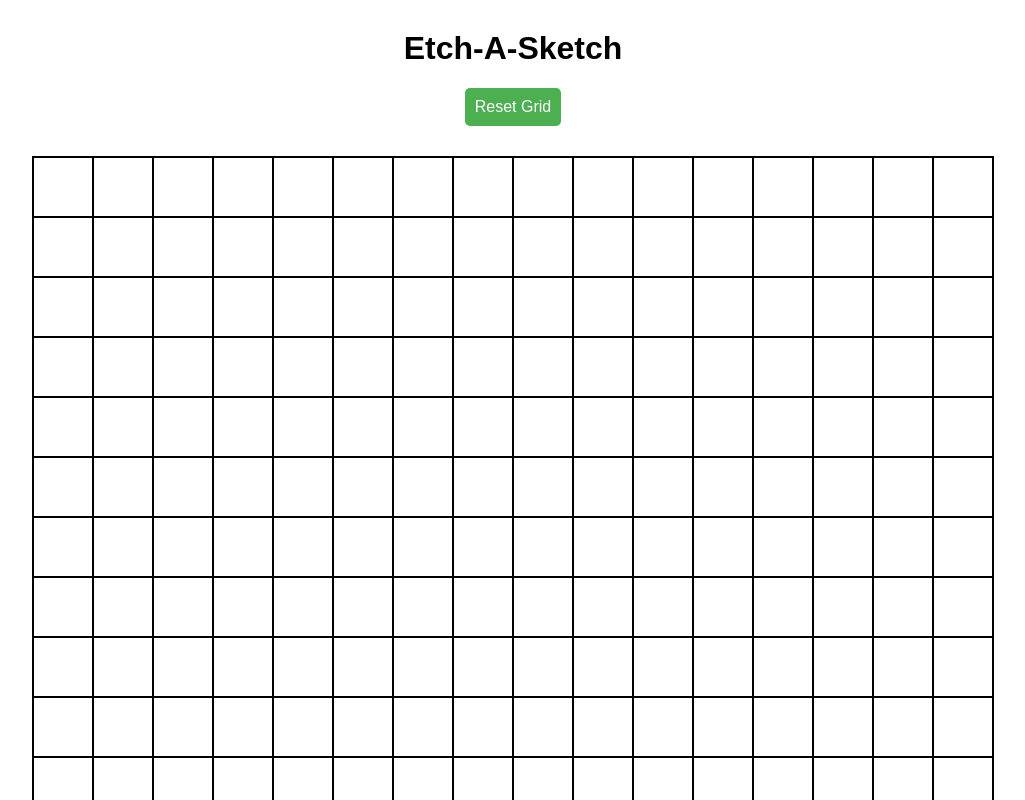
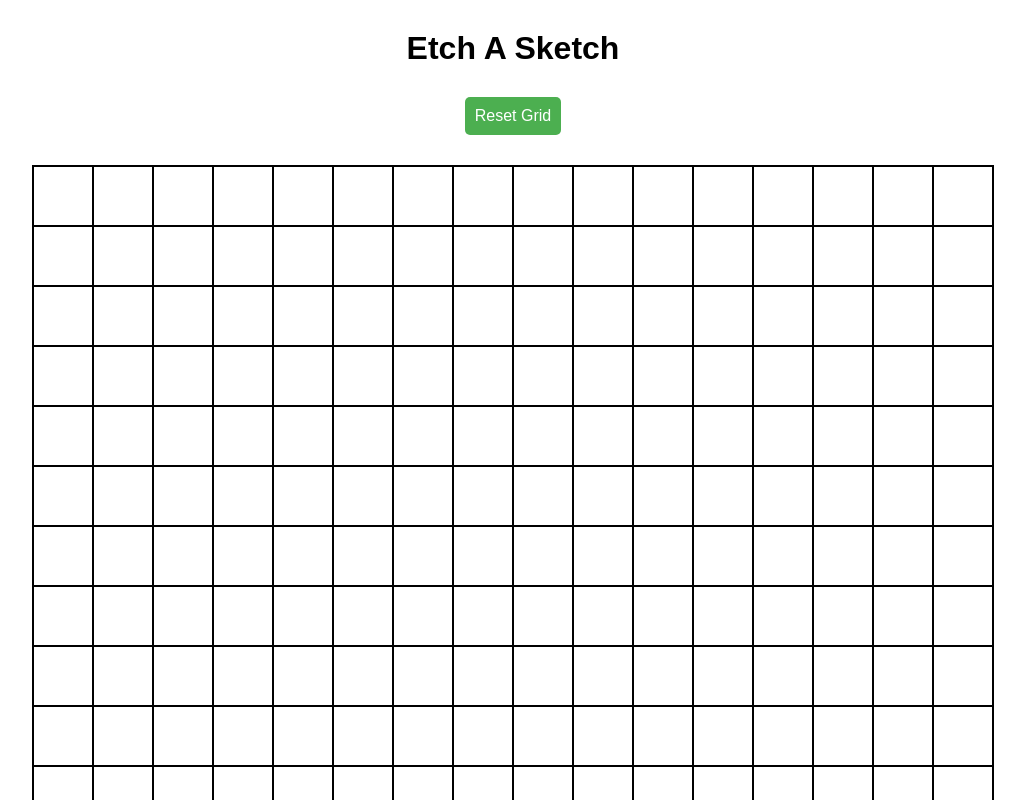
Before and after one commit to govind201/Etch-A-Sketch, a plain HTML site: page index.html in a window 1280 px wide. Shown: the top 800 px of the page, without its empty margins (127-1152 px from the left). Drawn offline with Linux system fonts and the light colour scheme.

Commit message:
consolidate properties

```diff
--- a/index.html
+++ b/index.html
@@ -5,7 +5,7 @@
     <link rel="stylesheet" type="text/css" href="style.css" />
   </head>
   <body>
-    <h1>Etch-A-Sketch</h1>
+    <h1>Etch A Sketch</h1>
     <div id="button-container">
       <button id="reset-btn">Reset Grid</button>
     </div>
--- a/style.css
+++ b/style.css
@@ -2,11 +2,6 @@ body {
 	margin: 0;
 	padding: 0;
 	font-family: Arial, sans-serif;
-}
-
-h1 {
-	text-align: center;
-	margin-top: 30px;
 }
 
 #container {
@@ -25,9 +20,9 @@ h1 {
 	border: 1px solid black;
 }
 
-#button-container {
+#button-container, h1 {
 	text-align: center;
-	margin-top: 20px;
+	margin-top: 30px;
 }
 
 button {
```
